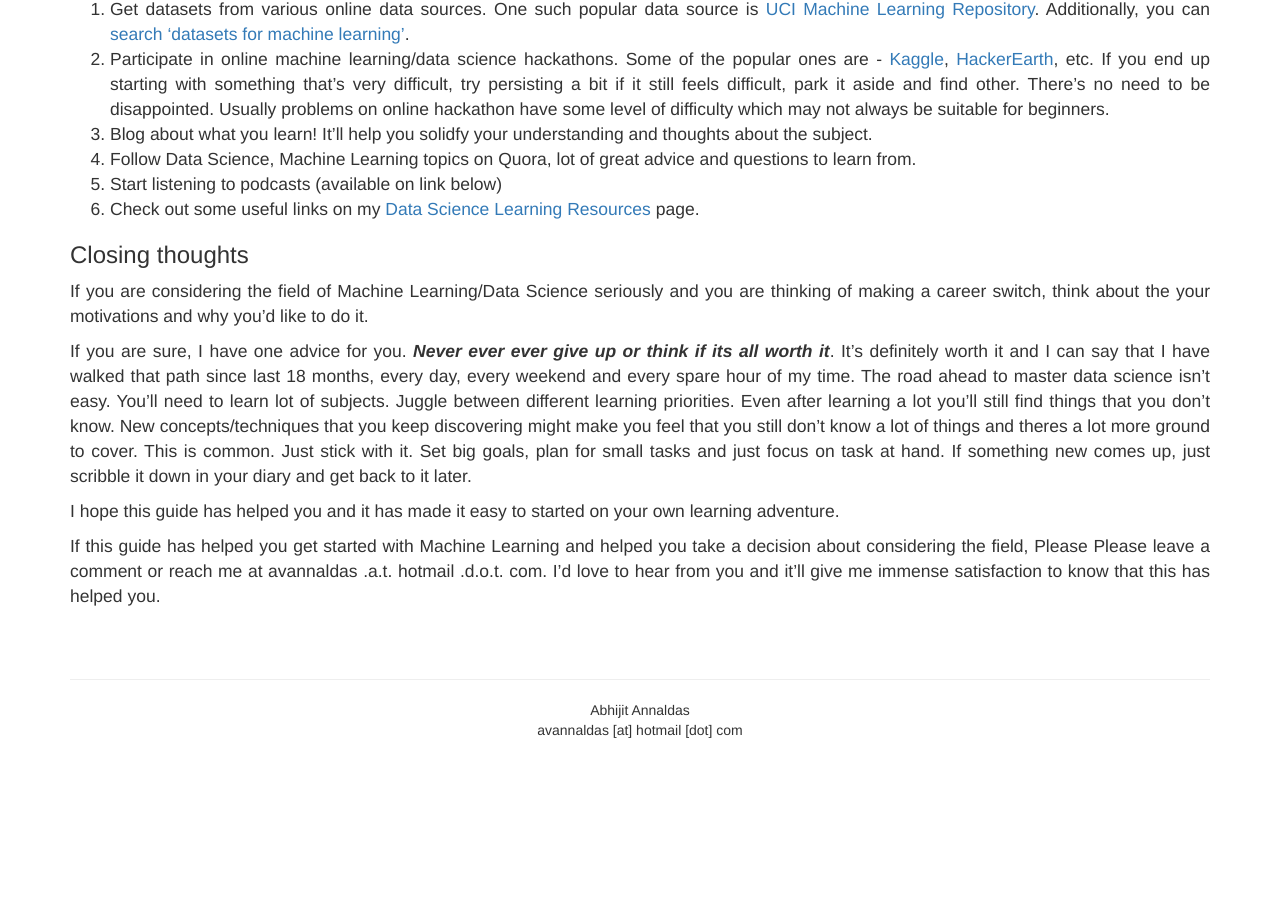
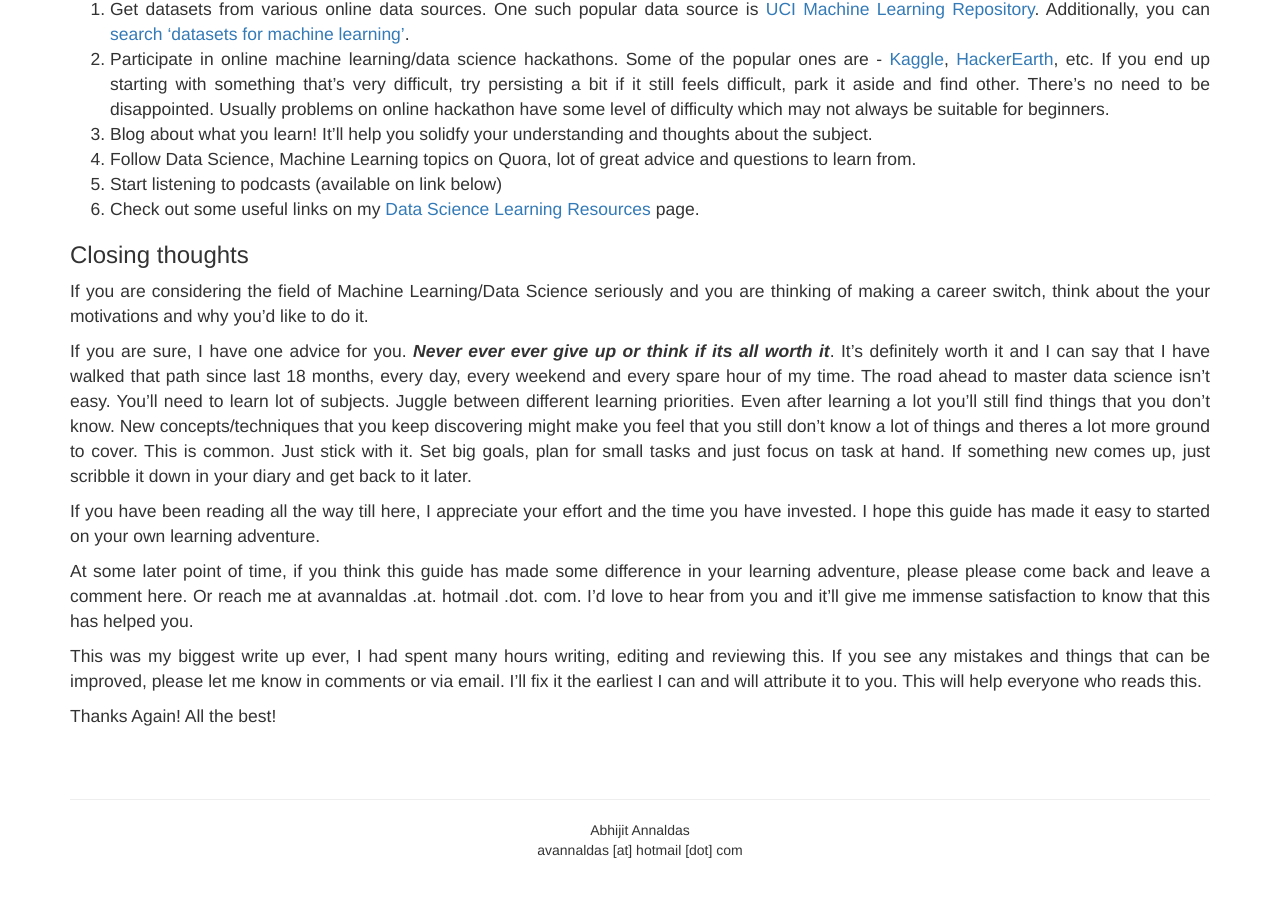
Before and after one commit to devm1023/ML_project, a Jekyll site: the page built from pages/machine-learning-in-one-hour.markdown, in a window 1280 px wide and 900 px high, scrolled down 4425 px. Shown: the top 897 px of the window. Built offline with Jekyll 4.4.1, drawn with Linux system fonts in a browser that asks for light colours; nearby versions of some CDN libraries; before the commit the page ends 5205 px from its top, so only the background shows below that.

Commit message:
Update machine-learning-in-one-hour.markdown

```diff
--- a/pages/machine-learning-in-one-hour.markdown
+++ b/pages/machine-learning-in-one-hour.markdown
@@ -110,6 +110,11 @@ If you are considering the field of Machine Learning/Data Science seriously and
 
 If you are sure, I have one advice for you. **_Never ever ever give up or think if its all worth it_**. It's definitely worth it and I can say that I have walked that path since last 18 months, every day, every weekend and every spare hour of my time. The road ahead to master data science isn't easy. You'll need to learn lot of subjects. Juggle between different learning priorities. Even after learning a lot you'll still find things that you don't know. New concepts/techniques that you keep discovering might make you feel that you still don't know a lot of things and theres a lot more ground to cover. This is common. Just stick with it. Set big goals, plan for small tasks and just focus on task at hand. If something new comes up, just scribble it down in your diary and get back to it later.
 
-I hope this guide has helped you and it has made it easy to started on your own learning adventure.
+If you have been reading all the way till here, I appreciate your effort and the time you have invested. I hope this guide has made it easy to started on your own learning adventure.
 
-If this guide has helped you get started with Machine Learning and helped you take a decision about considering the field, Please Please leave a comment or reach me at avannaldas .a.t. hotmail .d.o.t. com. I'd love to hear from you and it'll give me immense satisfaction to know that this has helped you.
+At some later point of time, if you think this guide has made some difference in your learning adventure, please please come back and leave a comment here. Or reach me at avannaldas .at. hotmail .dot. com. I'd love to hear from you and it'll give me immense satisfaction to know that this has helped you.
+
+This was my biggest write up ever, I had spent many hours writing, editing and reviewing this. If you see any mistakes and things that can be improved, please let me know in comments or via email. I'll fix it the earliest I can and will attribute it to you. This will help everyone who reads this.
+
+Thanks Again!
+All the best!
```
